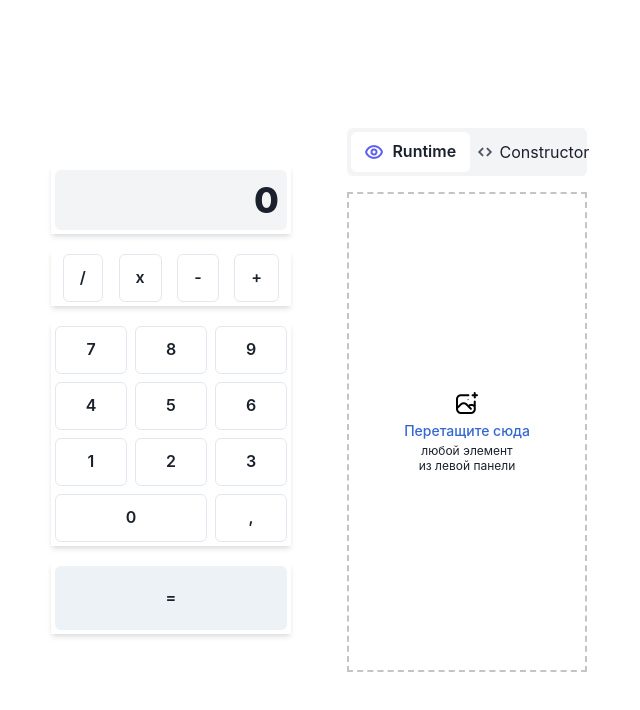
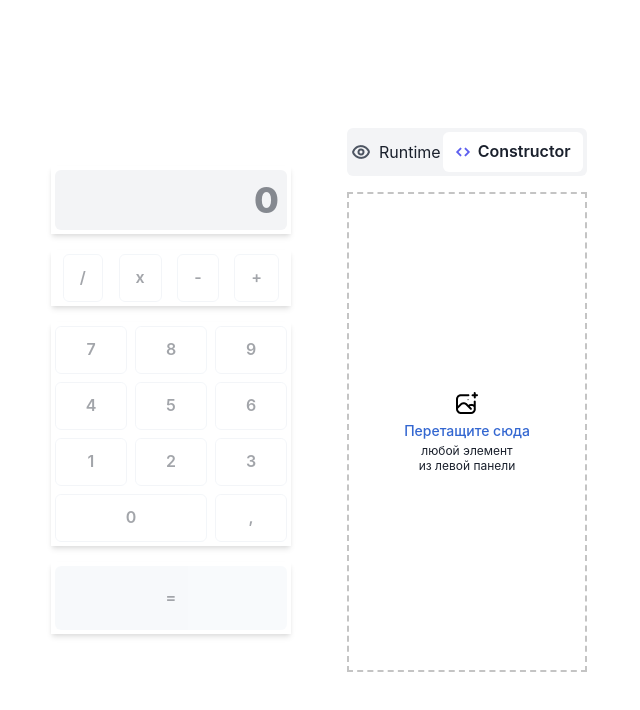
Before and after one commit to sabanin-k/drag-n-drop-calc, a React (Create React App) app: page / in a window 1280 px wide. Shown: the top 710 px of the page, without its empty margins (321-961 px from the left). Built offline with nearby package versions, Linux system fonts and the light colour scheme.

Commit message:
Add Toggler dependencies

```diff
--- a/src/components/Calculator/Buttons/Buttons.tsx
+++ b/src/components/Calculator/Buttons/Buttons.tsx
@@ -1,7 +1,7 @@
 import { Button, Flex } from '@chakra-ui/react'
 import { FC } from 'react'
 
-export const Buttons: FC<Props> = ({ displaySign }) => {
+export const Buttons: FC<Props> = ({ displaySign, isToggled }) => {
     const buttons = [] as any[];
     ['/', 'x', '-', '+'].forEach(button => {
         buttons.push(<Button
@@ -12,12 +12,13 @@ export const Buttons: FC<Props> = ({ displaySign }) => {
                         key={button}
                         value={button === 'x'
                                 ? '*'
-                                : button} >
+                                : button}
+                        disabled={!isToggled}>
                             {button}
                     </Button>)
     })
     return (
-        <Flex justifyContent={'space-around'} alignItems={'center'} shadow={'md'} p={1} w={'240px'} draggable>
+        <Flex justifyContent={'space-around'} alignItems={'center'} shadow={'md'} p={1} w={'240px'} draggable={!isToggled}>
             {buttons}
         </Flex>
     )
@@ -26,4 +27,5 @@ export const Buttons: FC<Props> = ({ displaySign }) => {
 
 interface Props{
     displaySign: (event: React.MouseEvent<HTMLButtonElement, MouseEvent>) => void
+    isToggled: boolean
 }
--- a/src/components/Calculator/Buttons/ButtonsContainer.tsx
+++ b/src/components/Calculator/Buttons/ButtonsContainer.tsx
@@ -1,15 +1,18 @@
 import React from 'react'
+import { useSelector } from 'react-redux'
 import { useAppDispatch } from '../../../hooks/redux'
 import { displaySlice } from '../../../store/reducers/displaySlice'
+import { getToggle } from '../../../store/selectors/appSelector'
 import { Buttons } from './Buttons'
 
 export const ButtonsContainer = () => {
     const dispatch = useAppDispatch()
+    const isToggled = useSelector(getToggle)
     const { setValue } = displaySlice.actions
 
     const displaySign = (e: React.MouseEvent<HTMLButtonElement, MouseEvent>) => {
         dispatch(setValue(e.currentTarget.value))
     }
 
-    return <Buttons displaySign={displaySign} />
+    return <Buttons displaySign={displaySign} isToggled={isToggled} />
 }
--- a/src/components/Calculator/Display/Display.tsx
+++ b/src/components/Calculator/Display/Display.tsx
@@ -1,11 +1,11 @@
 import { Box, Flex, Text } from '@chakra-ui/react'
 import { FC } from 'react'
 
-export const Display: FC<IProps> = ({ value }) => {
+export const Display: FC<IProps> = ({ displayValue, isToggled }) => {
   return (
-    <Flex justify={'center'} align={'center'} w={'240px'} p={1} shadow={'md'} draggable>
+    <Flex justify={'center'} align={'center'} w={'240px'} p={1} shadow={'md'} draggable={!isToggled}>
         <Box bg={'#F3F4F6'} fontFamily={'Inter'} fontSize={'3xl'} fontWeight={'bold'} borderRadius={'6px'} w={'100%'} p={2}>
-            <Text float={'right'} fontSize={'36px'} fontWeight={'800'} lineHeight={'44px'}>{value ? value : 0}</Text>
+            <Text float={'right'} fontSize={'36px'} fontWeight={'800'} lineHeight={'44px'} opacity={!isToggled ? 0.5 : 1}>{displayValue ? displayValue : 0}</Text>
         </Box>
     </Flex>
   )
@@ -13,5 +13,6 @@ export const Display: FC<IProps> = ({ value }) => {
 
 
 interface IProps{
-    value: string
+    displayValue: string
+    isToggled: boolean
 }
--- a/src/components/Calculator/Display/DisplayContainer.tsx
+++ b/src/components/Calculator/Display/DisplayContainer.tsx
@@ -1,11 +1,14 @@
 import React from 'react'
 import { useSelector } from 'react-redux'
+import { getToggle } from '../../../store/selectors/appSelector'
 import { getValue } from '../../../store/selectors/displaySelector'
 import { Display } from './Display'
 
 export const DisplayContainer = () => {
-    const value = useSelector(getValue)
+    const displayValue = useSelector(getValue)
+    const isToggled = useSelector(getToggle)
+
     return (
-        <Display value={value} />
+        <Display displayValue={displayValue} isToggled={isToggled} />
     )
 }
--- a/src/components/Calculator/Equals/Equals.tsx
+++ b/src/components/Calculator/Equals/Equals.tsx
@@ -1,13 +1,14 @@
 import { Box, Button } from '@chakra-ui/react'
 import { FC } from 'react'
 
-export const Equals: FC<Props> = ({ displayEquals }) => {
-    return <Box w={'240px'} h={'72px'} p={1} shadow={'md'} draggable>
+export const Equals: FC<Props> = ({ displayEquals, isToggled }) => {
+    return <Box w={'240px'} h={'72px'} p={1} shadow={'md'} draggable={!isToggled}>
         <Button
             w={'232px'}
             h={'64px'}
             _focus={{ outline: 'none' }}
             onClick={displayEquals}
+            disabled={!isToggled}
         >
             =
         </Button>
@@ -17,4 +18,5 @@ export const Equals: FC<Props> = ({ displayEquals }) => {
 
 interface Props{
     displayEquals: () => void
+    isToggled: boolean
 }
--- a/src/components/Calculator/Equals/EqualsContainer.tsx
+++ b/src/components/Calculator/Equals/EqualsContainer.tsx
@@ -1,15 +1,18 @@
 import React from 'react'
+import { useSelector } from 'react-redux'
 import { useAppDispatch } from '../../../hooks/redux'
 import { displaySlice } from '../../../store/reducers/displaySlice'
+import { getToggle } from '../../../store/selectors/appSelector'
 import { Equals } from './Equals'
 
 export const EqualsContainer = () => {
     const dispatch = useAppDispatch()
+    const isToggled = useSelector(getToggle)
     const { getEquals } = displaySlice.actions
 
     const displayEquals = () => {
         dispatch(getEquals())
     }
 
-    return <Equals displayEquals={displayEquals} />
+    return <Equals displayEquals={displayEquals} isToggled={isToggled} />
 }
--- a/src/components/Calculator/Numbers/Numbers.tsx
+++ b/src/components/Calculator/Numbers/Numbers.tsx
@@ -1,32 +1,42 @@
 import { Box, Button, Grid } from '@chakra-ui/react';
 import { FC } from 'react';
 
-export const Numbers: FC<Props> = ({ displayNumber }) => {
+export const Numbers: FC<Props> = ({ displayNumber, isToggled }) => {
     const buttons = [] as any[];
     [7, 8, 9, 4, 5, 6, 1, 2, 3].forEach(buttonNumber => {
         buttons.push(
             <Button variant={'outline'}
-                    _focus={{outline: 'none'}}
-                    h={12}
-                    value={buttonNumber}
-                    key={buttonNumber}
-                    onClick={displayNumber}>
-                        {buttonNumber}
+                _focus={{ outline: 'none' }}
+                h={12}
+                value={buttonNumber}
+                key={buttonNumber}
+                onClick={displayNumber}
+                disabled={!isToggled} >
+                    {buttonNumber}
             </Button>
         )
     })
     return (
-        <Box w={240} p={1} boxShadow={'md'} draggable display={'flex'} flexDirection={'column'} gap={2}>
+        <Box w={240} p={1} boxShadow={'md'} draggable={!isToggled} display={'flex'} flexDirection={'column'} gap={2}>
             <Grid templateColumns='repeat(3, 1fr)' gridGap={2} w={232}>{buttons}</Grid>
             <Grid templateColumns='repeat(3, 1fr)' gridGap={2}>
-                <Button onClick={displayNumber} value='0' variant={'outline'} _focus={{outline: 'none'}} h={12} gridColumnStart={1} gridColumnEnd={3}>0</Button>
-                <Button onClick={displayNumber} value=',' variant={'outline'} _focus={{outline: 'none'}} h={12}>,</Button>
+                <Button onClick={displayNumber} value='0' variant={'outline'}
+                    _focus={{ outline: 'none' }} h={12} gridColumnStart={1}
+                    gridColumnEnd={3} disabled={!isToggled} >
+                    0
+                </Button>
+                <Button onClick={displayNumber} value=',' variant={'outline'}
+                    _focus={{ outline: 'none' }} h={12}
+                    disabled={!isToggled} >
+                    ,
+                </Button>
             </Grid>
         </Box>
     )
 }
 
 
-interface Props{
+interface Props {
     displayNumber: (event: React.MouseEvent<HTMLButtonElement, MouseEvent>) => void
+    isToggled: boolean
 }
--- a/src/components/Calculator/Numbers/NumbersContainer.tsx
+++ b/src/components/Calculator/Numbers/NumbersContainer.tsx
@@ -1,14 +1,17 @@
 import React from 'react'
+import { useSelector } from 'react-redux'
 import { useAppDispatch } from '../../../hooks/redux'
 import { displaySlice } from '../../../store/reducers/displaySlice'
+import { getToggle } from '../../../store/selectors/appSelector'
 import { Numbers } from './Numbers'
 
 export const NumbersContainer = () => {
     const dispatch = useAppDispatch()
+    const isToggled = useSelector(getToggle)
     const { setValue } = displaySlice.actions
 
     const displayNumber = (e: React.MouseEvent<HTMLButtonElement, MouseEvent>) => {
         dispatch(setValue(e.currentTarget.value))
     }
-    return <Numbers displayNumber={displayNumber} />
+    return <Numbers displayNumber={displayNumber} isToggled={isToggled} />
 }
--- a/src/components/Toggler/Toggler.tsx
+++ b/src/components/Toggler/Toggler.tsx
@@ -10,10 +10,10 @@ export const Toggler = () => {
     const { setToggle } = appSlice.actions
     const toggle = useSelector(getToggle)
 
-    const toggleToRuntime = () => dispatch(setToggle('RUNTIME'))
-    const toggleToConstructor = () => dispatch(setToggle('CONSTRUCTOR'))
+    const toggleToRuntime = () => dispatch(setToggle(true))
+    const toggleToConstructor = () => dispatch(setToggle(false))
 
-    return toggle === 'CONSTRUCTOR'
-        ? <Constructor toggleToRuntime={toggleToRuntime} />
-        : <Runtime toggleToConstructor={toggleToConstructor} />
+    return toggle
+        ? <Runtime toggleToConstructor={toggleToConstructor} />
+        : <Constructor toggleToRuntime={toggleToRuntime} />
 }
--- a/src/store/reducers/appSlice.ts
+++ b/src/store/reducers/appSlice.ts
@@ -4,13 +4,13 @@ export const appSlice = createSlice({
     name: 'appSlice',
     initialState: {
         isInitialized: false,
-        toggle: 'RUNTIME' || 'CONSTRUCTOR'
+        toggle: false
     },
     reducers: {
         setInitialization(state) {
             state.isInitialized = true
         },
-        setToggle(state, action: PayloadAction<'RUNTIME' | 'CONSTRUCTOR'>) {
+        setToggle(state, action: PayloadAction<boolean>) {
             state.toggle = action.payload
         }
     }
--- a/src/store/reducers/displaySlice.ts
+++ b/src/store/reducers/displaySlice.ts
@@ -1,3 +1,4 @@
+/* eslint-disable no-eval */
 import { createSlice, PayloadAction } from "@reduxjs/toolkit";
 
 export const displaySlice = createSlice({
```
